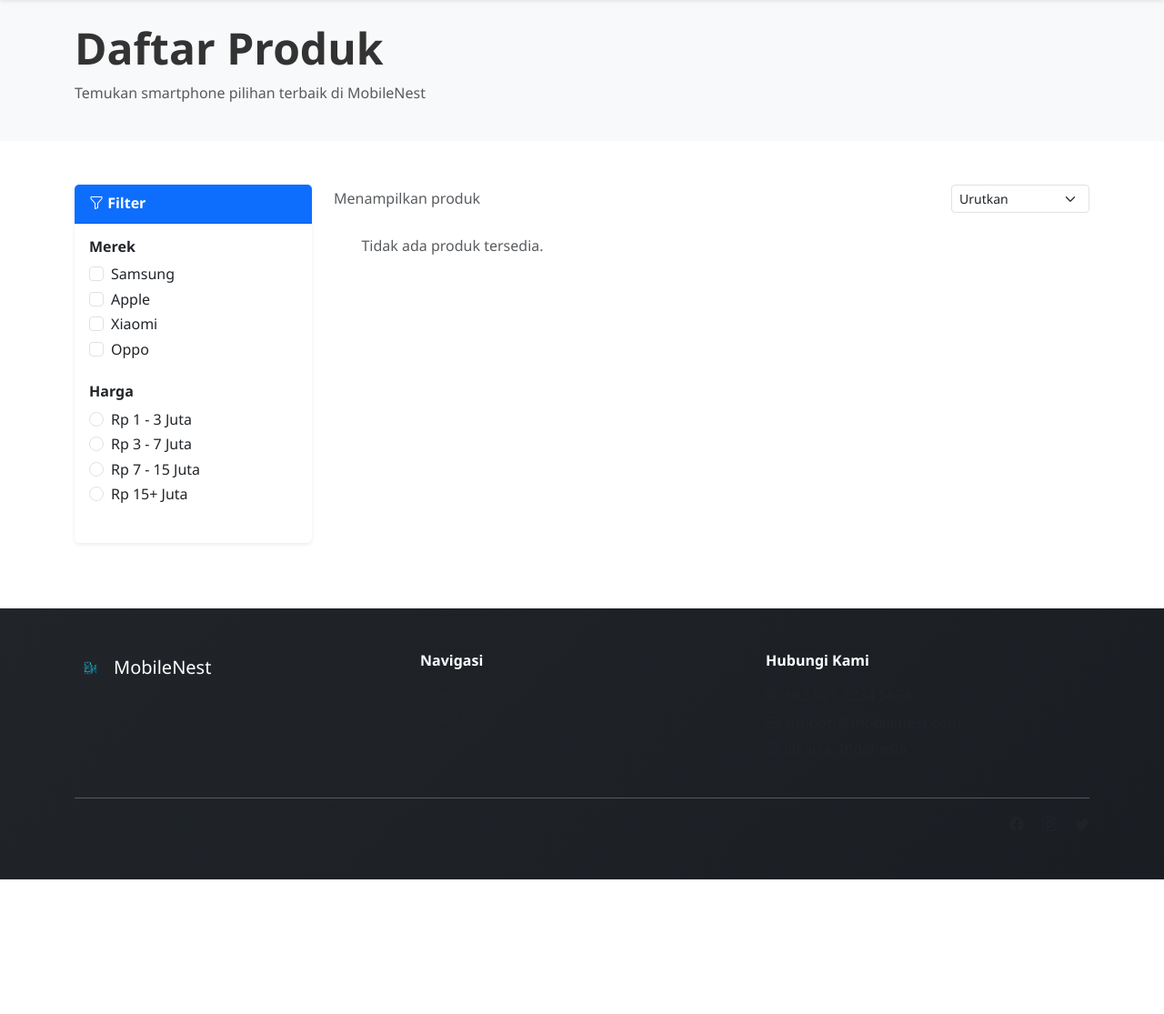
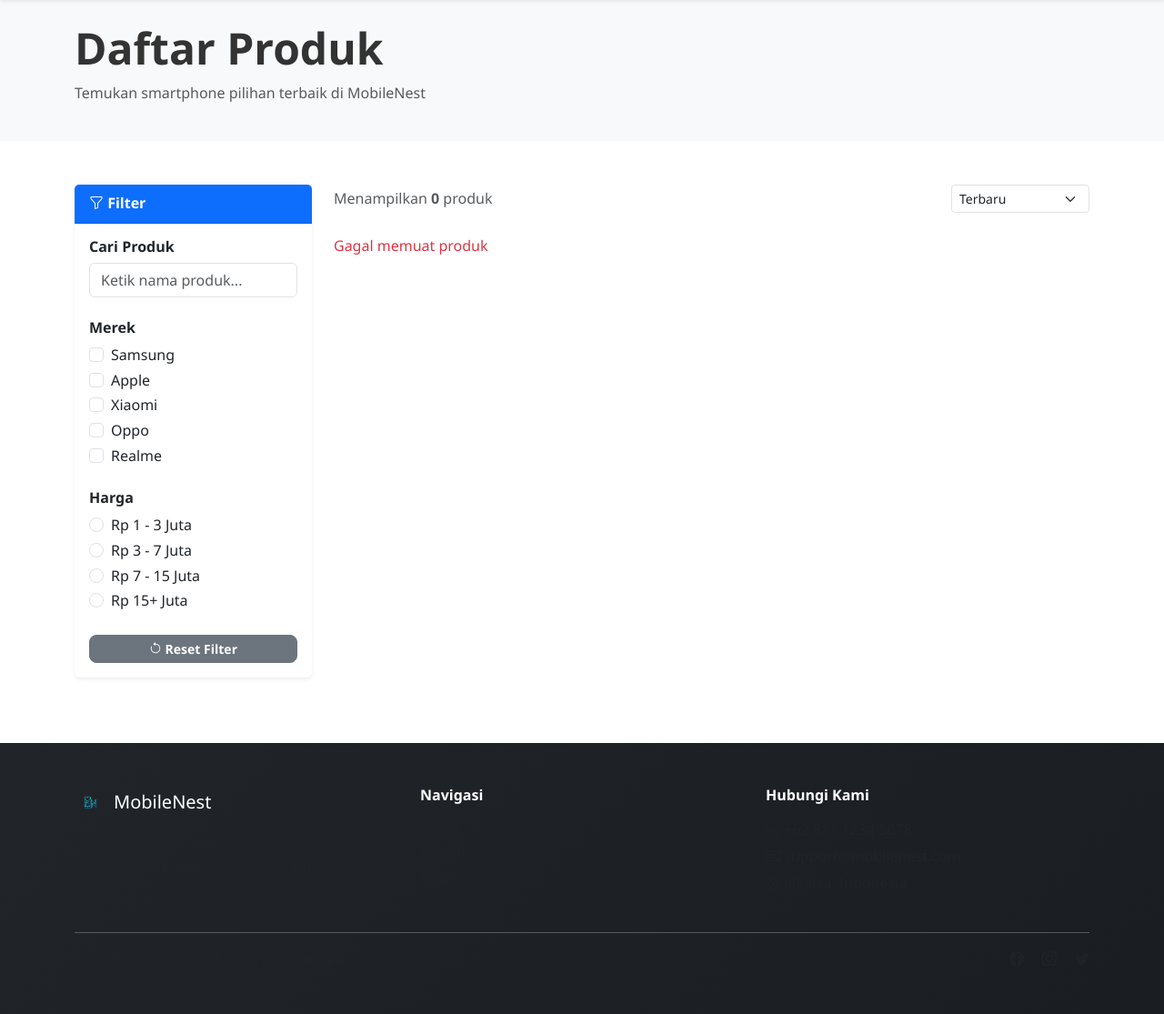
Before and after one commit to RifalDU/MobileNest, a PHP site: page /MobileNest/produk/list-produk.php in a window 1280 px wide. Shown: the part 66-1181 px from the top of the page at 91% size. Before the commit the page ends 1033 px from the top, so only its background shows below. Run offline with PHP 8.4, Linux system fonts and the light colour scheme; data that the repository does not hold is empty.

Commit message:
Rewrite list-produk.php with proper filter functionality and AJAX

```diff
--- a/MobileNest/produk/list-produk.php
+++ b/MobileNest/produk/list-produk.php
@@ -31,24 +31,34 @@ include '../includes/header.php';
                         <i class="bi bi-funnel"></i> Filter
                     </div>
                     <div class="card-body">
+                        <!-- Search -->
+                        <div class="mb-4">
+                            <h6 class="fw-bold mb-2">Cari Produk</h6>
+                            <input type="text" id="searchInput" class="form-control" placeholder="Ketik nama produk...">
+                        </div>
+
                         <!-- Filter by Brand -->
                         <div class="mb-4">
                             <h6 class="fw-bold mb-2">Merek</h6>
                             <div class="form-check">
-                                <input class="form-check-input" type="checkbox" id="samsung">
+                                <input class="form-check-input brand-filter" type="checkbox" value="Samsung" id="samsung">
                                 <label class="form-check-label" for="samsung">Samsung</label>
                             </div>
                             <div class="form-check">
-                                <input class="form-check-input" type="checkbox" id="apple">
+                                <input class="form-check-input brand-filter" type="checkbox" value="Apple" id="apple">
                                 <label class="form-check-label" for="apple">Apple</label>
                             </div>
                             <div class="form-check">
-                                <input class="form-check-input" type="checkbox" id="xiaomi">
+                                <input class="form-check-input brand-filter" type="checkbox" value="Xiaomi" id="xiaomi">
                                 <label class="form-check-label" for="xiaomi">Xiaomi</label>
                             </div>
                             <div class="form-check">
-                                <input class="form-check-input" type="checkbox" id="oppo">
+                                <input class="form-check-input brand-filter" type="checkbox" value="Oppo" id="oppo">
                                 <label class="form-check-label" for="oppo">Oppo</label>
+                            </div>
+                            <div class="form-check">
+                                <input class="form-check-input brand-filter" type="checkbox" value="Realme" id="realme">
+                                <label class="form-check-label" for="realme">Realme</label>
                             </div>
                         </div>
 
@@ -56,49 +66,154 @@ include '../includes/header.php';
                         <div class="mb-4">
                             <h6 class="fw-bold mb-2">Harga</h6>
                             <div class="form-check">
-                                <input class="form-check-input" type="radio" name="price" id="price1">
+                                <input class="form-check-input price-filter" type="radio" name="price" value="0-3000000" id="price1">
                                 <label class="form-check-label" for="price1">Rp 1 - 3 Juta</label>
                             </div>
                             <div class="form-check">
-                                <input class="form-check-input" type="radio" name="price" id="price2">
+                                <input class="form-check-input price-filter" type="radio" name="price" value="3000000-7000000" id="price2">
                                 <label class="form-check-label" for="price2">Rp 3 - 7 Juta</label>
                             </div>
                             <div class="form-check">
-                                <input class="form-check-input" type="radio" name="price" id="price3">
+                                <input class="form-check-input price-filter" type="radio" name="price" value="7000000-15000000" id="price3">
                                 <label class="form-check-label" for="price3">Rp 7 - 15 Juta</label>
                             </div>
                             <div class="form-check">
-                                <input class="form-check-input" type="radio" name="price" id="price4">
+                                <input class="form-check-input price-filter" type="radio" name="price" value="15000000" id="price4">
                                 <label class="form-check-label" for="price4">Rp 15+ Juta</label>
+                            </div>
+                        </div>
+
+                        <!-- Reset Filter Button -->
+                        <button class="btn btn-secondary btn-sm w-100" id="resetFilter">
+                            <i class="bi bi-arrow-counterclockwise"></i> Reset Filter
+                        </button>
+                    </div>
+                </div>
+            </div>
+
+            <!-- Product List -->
+            <div class="col-lg-9">
+                <!-- Sorting & Info -->
+                <div class="mb-4 d-flex justify-content-between align-items-center">
+                    <p class="mb-0 text-muted">Menampilkan <strong id="productCount">0</strong> produk</p>
+                    <select class="form-select form-select-sm w-auto" id="sortSelect">
+                        <option value="terbaru" selected>Terbaru</option>
+                        <option value="termurah">Harga Terendah</option>
+                        <option value="termahal">Harga Tertinggi</option>
+                        <option value="populer">Paling Populer</option>
+                    </select>
+                </div>
+
+                <!-- Product Grid -->
+                <div class="row row-cols-1 row-cols-md-2 row-cols-lg-3 g-4 mb-5" id="productGrid">
+                    <!-- Produk akan dimuat via JavaScript -->
+                    <div class="col-12 text-center py-5">
+                        <p class="text-muted">Loading produk...</p>
                     </div>
                 </div>
             </div>
         </div>
     </div>
 
-            <!-- Product List -->
-            <div class="col-lg-9">
-                <!-- Sorting -->
-                <div class="mb-4 d-flex justify-content-between align-items-center">
-                    <p class="mb-0 text-muted">Menampilkan produk</p>
-                    <select class="form-select form-select-sm w-auto">
-                        <option selected>Urutkan</option>
-                        <option value="1">Harga Terendah</option>
-                        <option value="2">Harga Tertinggi</option>
-                        <option value="3">Terbaru</option>
-                        <option value="4">Paling Populer</option>
-                    </select>
-                </div>
+<?php include '../includes/footer.php'; ?>
 
-                <!-- Product Grid -->
-                <div class="row row-cols-1 row-cols-md-2 row-cols-lg-3 g-4 mb-5">
-                    <?php
-                    $sql = "SELECT * FROM produk WHERE status_produk = 'Tersedia' ORDER BY tanggal_ditambahkan DESC";
-                    $result = mysqli_query($conn, $sql);
+<script>
+// Store semua produk dari database
+let allProducts = [];
 
-                    if (mysqli_num_rows($result) > 0) {
-                        while ($row = mysqli_fetch_assoc($result)) {
-                            ?>
+// Load produk dari server saat halaman dibuka
+document.addEventListener('DOMContentLoaded', function() {
+    loadProducts();
+
+    // Event listener untuk filter
+    document.querySelectorAll('.brand-filter').forEach(checkbox => {
+        checkbox.addEventListener('change', applyFilters);
+    });
+
+    document.querySelectorAll('.price-filter').forEach(radio => {
+        radio.addEventListener('change', applyFilters);
+    });
+
+    document.getElementById('searchInput').addEventListener('keyup', applyFilters);
+    document.getElementById('sortSelect').addEventListener('change', applyFilters);
+    document.getElementById('resetFilter').addEventListener('click', resetFilters);
+});
+
+// Load semua produk dari server
+function loadProducts() {
+    fetch('get-produk.php')
+        .then(response => response.json())
+        .then(data => {
+            allProducts = data;
+            applyFilters();
+        })
+        .catch(error => {
+            console.error('Error loading products:', error);
+            document.getElementById('productGrid').innerHTML = '<div class="col-12"><p class="text-danger">Gagal memuat produk</p></div>';
+        });
+}
+
+// Apply filter ke produk
+function applyFilters() {
+    // Get filter values
+    const selectedBrands = Array.from(document.querySelectorAll('.brand-filter:checked')).map(cb => cb.value);
+    const selectedPrice = document.querySelector('.price-filter:checked')?.value || '';
+    const searchText = document.getElementById('searchInput').value.toLowerCase();
+    const sortBy = document.getElementById('sortSelect').value;
+
+    // Filter produk
+    let filtered = allProducts.filter(product => {
+        // Filter by search
+        if (searchText && !product.nama_produk.toLowerCase().includes(searchText) &&
+            !product.merek.toLowerCase().includes(searchText)) {
+            return false;
+        }
+
+        // Filter by brand
+        if (selectedBrands.length > 0 && !selectedBrands.includes(product.merek)) {
+            return false;
+        }
+
+        // Filter by price
+        if (selectedPrice) {
+            const [minPrice, maxPrice] = selectedPrice.split('-').map(p => parseInt(p) || 0);
+            if (maxPrice === 0) { // "15000000" means 15+ juta
+                if (product.harga < minPrice) return false;
+            } else {
+                if (product.harga < minPrice || product.harga > maxPrice) return false;
+            }
+        }
+
+        return true;
+    });
+
+    // Sort produk
+    if (sortBy === 'termurah') {
+        filtered.sort((a, b) => a.harga - b.harga);
+    } else if (sortBy === 'termahal') {
+        filtered.sort((a, b) => b.harga - a.harga);
+    } else if (sortBy === 'terbaru') {
+        filtered.sort((a, b) => new Date(b.tanggal_ditambahkan) - new Date(a.tanggal_ditambahkan));
+    }
+
+    // Display produk
+    displayProducts(filtered);
+}
+
+// Display produk di halaman
+function displayProducts(products) {
+    const productGrid = document.getElementById('productGrid');
+    const productCount = document.getElementById('productCount');
+
+    if (products.length === 0) {
+        productGrid.innerHTML = '<div class="col-12"><p class="text-center text-muted py-5">Tidak ada produk yang sesuai dengan filter.</p></div>';
+        productCount.textContent = '0';
+        return;
+    }
+
+    productCount.textContent = products.length;
+
+    productGrid.innerHTML = products.map(product => `
         <div class="col">
             <div class="card h-100 shadow-sm border-0 transition-card">
                 <div class="card-img-top bg-light d-flex align-items-center justify-content-center position-relative" style="height: 200px;">
@@ -107,8 +222,8 @@ include '../includes/header.php';
                 </div>
 
                 <div class="card-body">
-                                        <h5 class="card-title fw-bold"><?php echo htmlspecialchars($row['nama_produk']); ?></h5>
-                                        <p class="text-muted small mb-2"><?php echo htmlspecialchars($row['merek']); ?></p>
+                    <h5 class="card-title fw-bold">${escapeHtml(product.nama_produk)}</h5>
+                    <p class="text-muted small mb-2">${escapeHtml(product.merek)}</p>
 
                     <div class="mb-2">
                         <span class="text-warning">
@@ -121,25 +236,37 @@ include '../includes/header.php';
                         <span class="text-muted small">(152)</span>
                     </div>
 
-                                        <h6 class="text-primary fw-bold mb-3">Rp <?php echo number_format($row['harga'], 0, ',', '.'); ?></h6>
+                    <h6 class="text-primary fw-bold mb-3">Rp ${formatCurrency(product.harga)}</h6>
 
                     <div class="d-grid gap-2">
-                                            <a href="detail-produk.php?id=<?php echo $row['id_produk']; ?>" class="btn btn-primary btn-sm">
+                        <a href="detail-produk.php?id=${product.id_produk}" class="btn btn-primary btn-sm">
                             <i class="bi bi-cart-plus"></i> Lihat Detail
                         </a>
                     </div>
                 </div>
             </div>
         </div>
-                            <?php
+    `).join('');
 }
-                    } else {
-                        echo '<p class="text-center text-muted">Tidak ada produk tersedia.</p>';
+
+// Reset filter
+function resetFilters() {
+    document.querySelectorAll('.brand-filter').forEach(cb => cb.checked = false);
+    document.querySelectorAll('.price-filter').forEach(rb => rb.checked = false);
+    document.getElementById('searchInput').value = '';
+    document.getElementById('sortSelect').value = 'terbaru';
+    applyFilters();
 }
-                    ?>
-                </div>
-            </div>
-        </div>
-    </div>
 
-<?php include '../includes/footer.php'; ?>
+// Format currency
+function formatCurrency(value) {
+    return new Intl.NumberFormat('id-ID', { style: 'currency', currency: 'IDR', maximumFractionDigits: 0 }).format(value).replace('Rp', '').trim();
+}
+
+// Escape HTML to prevent XSS
+function escapeHtml(text) {
+    const div = document.createElement('div');
+    div.textContent = text;
+    return div.innerHTML;
+}
+</script>
```
Lines whose indentation alone changed are shown as unchanged.
